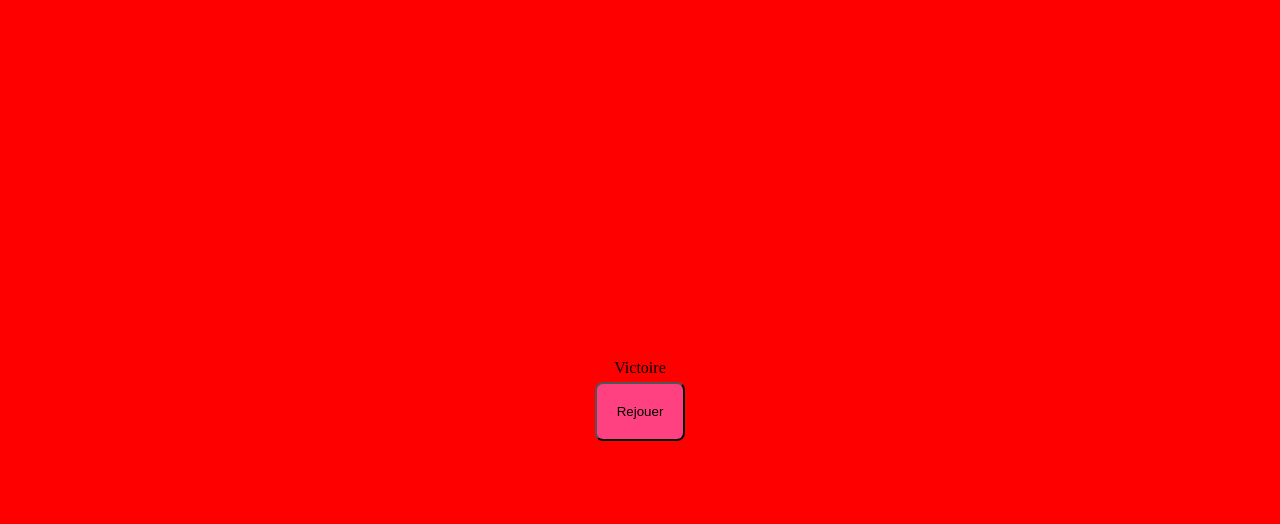
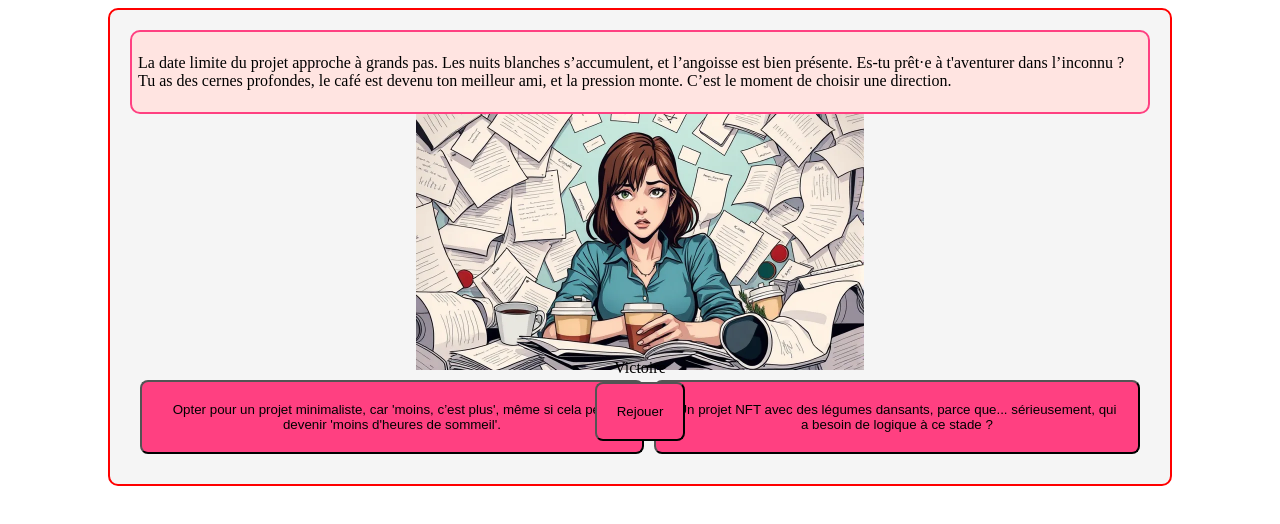
Before and after one commit to Eliott-stf/tp-jeu-histoire-SETIF_Eliott, a plain HTML site: page index.html in a window 1280 px wide. Drawn offline with Linux system fonts and the light colour scheme.

Commit message:
Ajout de l'image dynamique et modification des boutons en fonction de l'id et non index en JS. + Modification CSS

```diff
--- a/index.html
+++ b/index.html
@@ -25,9 +25,9 @@
             <!--<button type="button" id="btn-choice-one" class="btn">blablablablablablblablablabab</button>
             <button type="button" id="btn-choice-two" class="btn">blablablablablabl</button> -->
         </div>
-        <div id="modal-win" class="modal-overlay ">
+        <div id="modal-win" class="modal-overlay hidden">
             <div class="modal">
-                <div class="h1">Victoire</div>
+                <div id="finText">Victoire</div>
                 <button type="button" id="btn-play-again" class="btn">Rejouer</button>
             </div>
         </div>
--- a/script.js
+++ b/script.js
@@ -1,5 +1,6 @@
 console.log('Ça marche 🚀');
 const container = document.getElementById("btn-container");
+const elFinText = document.getElementById("finText");
 
 // ---------- VOTRE JS ICI ----------
 let para = document.getElementById('para');
@@ -8,35 +9,50 @@ let monId = 1;
 
 //Fonction pour creer les boutons dynamiquement
 function getBtnDOM() {
+
     //on vide le container
     container.innerHTML = "";
 
+    //recherche dans mon tab l'id qui correspond
     const question = tableauQuestions.find(_ => _.id === monId);
+
+    //on recupère le texte pour le mettre a l'endroit du HTML
     para.textContent = question.text;
-    //Pour chaque index du array 'answers'
-    tableauQuestions[monId -1 ].answers.forEach(answer => {
+
+    //on récupère l'image et on modifie le backgroundImage
+    document.querySelector('.story-img').style.backgroundImage = `url('${question.image}')`;
+
+    //Pour chaque element du array 'answers' en fonction de l'id souhaité
+     question.answers.forEach(answer => {
+
         //on creer notre bouton dynamique
         const elBtn = document.createElement("button");
+
         //on ajoute sa classe
         elBtn.classList.add('btn');
+
         //son contenu
         elBtn.textContent = answer.text;
+
         //l'endroit de son parent
         container.appendChild(elBtn);
 
+        //Ecouteur sur les boutons
         elBtn.addEventListener('click', function () {
             monId = answer.nextId;
             console.log(monId);
 
-
-
+            if (monId === 0){
+                const fin = tableauFins.find(_ => _.id === answers.moralId);
+                elFinText.textContent = fin.text;
+            }
             handlerBtnClick();
         })
     })
 }
 
 //Focntion pour la gestion apres le click
-function handlerBtnClick() {
+function checkEnding() {
     //TODO: Si le id == 0
     //add la classe hidden a la modale
     //clear le innerHTML
--- a/style.css
+++ b/style.css
@@ -30,22 +30,27 @@
 
 }
 
+.hidden {
+  display: none;
+}
+
+
 #para {
    padding: 6px;
 
 }
 
 .btn-back {
-    flex-direction: column;
-    margin-left: auto;
-    margin-right: auto;
+    flex-direction: row;
+     display: flex;
+  gap: 10px;
     bottom: 25px;
     padding: 10px;
 
 
 }
 .modal {
-    background-color: var(--modal-bg-color);
+
     width: 20% ;
     border-radius: 50px;
  /* Gere la disposition des "enfents-flex" perpendiculairement au "fil"*/
@@ -71,7 +76,7 @@
     height: 100vh;
     justify-content: center;
     align-items: center;
-    background-color: red;
+    background-color: rgba(255, 255, 255, 0);
 }
 
 .story {
@@ -95,9 +100,11 @@
     border-radius: 10px;
     border: 2px red solid;
     padding: 20px;
-    display: flex;
     flex-wrap: wrap;
     margin-right: 100px;
     margin-left: 100px;
     margin-bottom: 20px;
+     display: flex;
+  justify-content: center;
+  align-items: center;
 }
```
